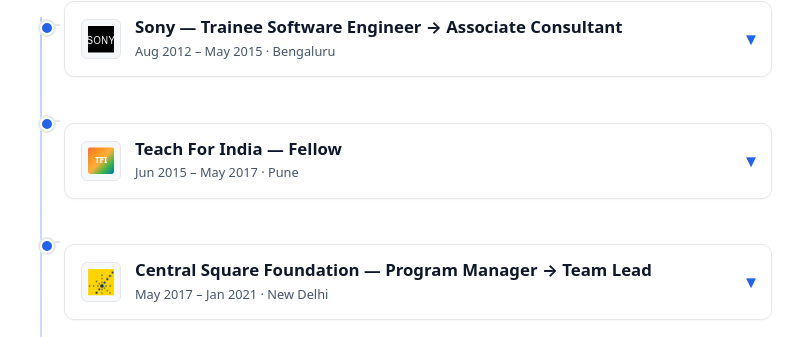
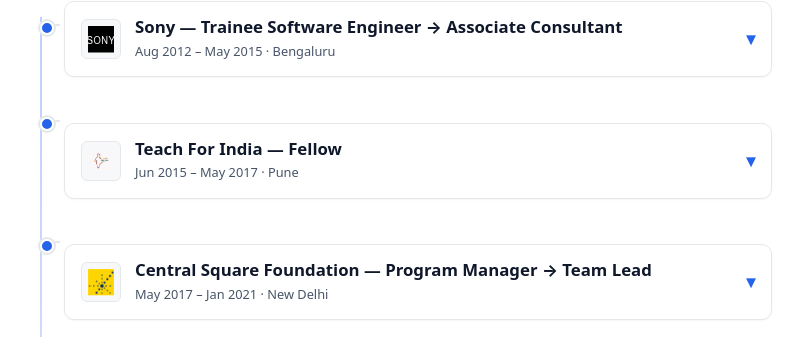
Before and after one commit to saurabh-karn/saurabh-karn.github.io, a Jekyll site: the page built from index.html, in a window 1280 px wide. Shown: the part 341-678 px from the top of the page, without its empty margins (238-1042 px from the left). Built offline with Jekyll 4.4.1, drawn with Linux system fonts in a browser that asks for light colours.

Commit message:
Fix TFI logo: use actual branding from design portfolio

```diff
--- a/index.html
+++ b/index.html
@@ -32,7 +32,7 @@
   <li class="timeline-item">
     <details class="timeline-card">
       <summary>
-        <img src="{{ '/assets/logos/tfi.svg' | relative_url }}" alt="Teach For India" class="company-logo" />
+        <img src="{{ '/assets/logos/tfi.png' | relative_url }}" alt="Teach For India" class="company-logo" />
         <div class="card-title">
           <h3>Teach For India — Fellow</h3>
           <p class="card-meta">Jun 2015 – May 2017 · Pune</p>
```
Also changed, not shown: assets/logos/tfi.png.
